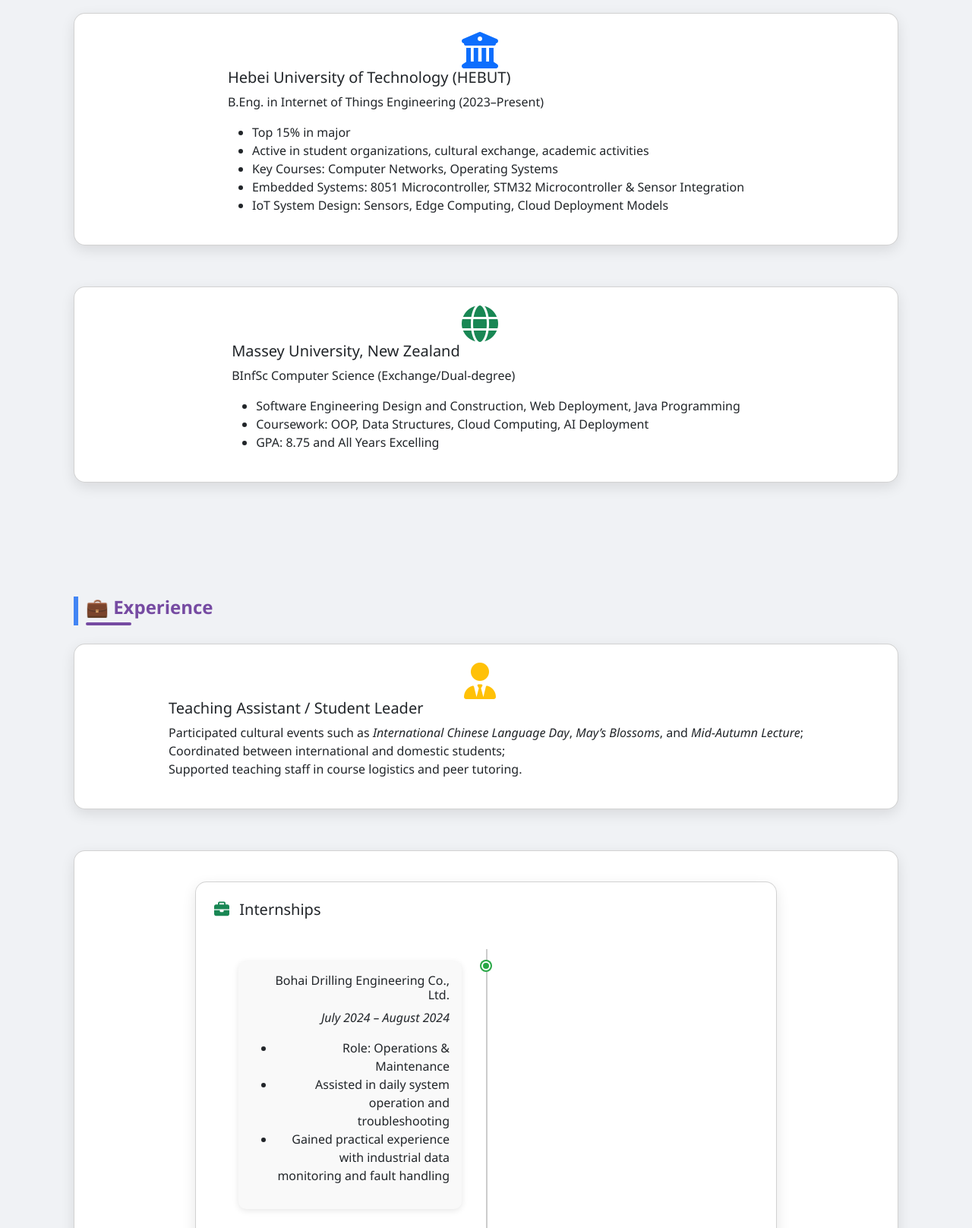
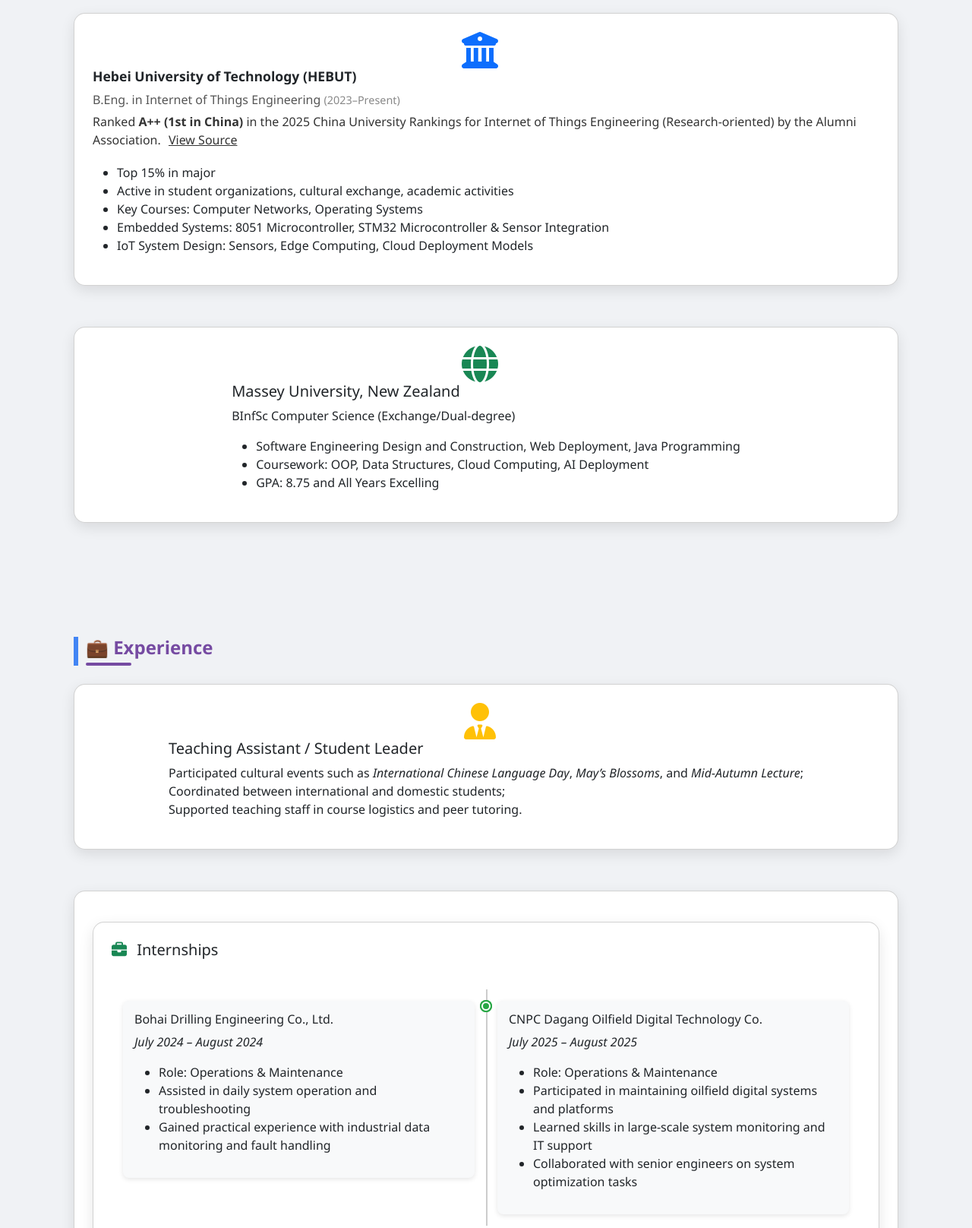
Before and after one commit to LemonnnnTea/LemonnnnTea, a plain HTML site: page index.html in a window 1280 px wide. Shown: the part 360-1976 px from the top of the page at 76% size. Drawn offline with nearby package versions, Linux system fonts and the light colour scheme.

```diff
--- a/index.html
+++ b/index.html
@@ -29,8 +29,16 @@
                     <i class="fas fa-university fa-3x text-primary"></i>
                 </div>
                 <div>
-                    <h5>Hebei University of Technology (HEBUT)</h5>
-                    <p>B.Eng. in Internet of Things Engineering (2023–Present)</p>
+                    <div class="education-item">
+                        <h5 class="edu-title">Hebei University of Technology (HEBUT)</h5>
+                        <p class="edu-degree">B.Eng. in Internet of Things Engineering <span class="edu-year">(2023–Present)</span></p>
+                        <p class="edu-highlight">
+                            Ranked <strong>A++ (1st in China)</strong> in the 2025 China University Rankings for
+                            Internet of Things Engineering (Research-oriented) by the Alumni Association.
+                            <a href="https://mp.weixin.qq.com/s/RLS0oxcilWGFw9s0cD6RoA" class="edu-link" target="_blank">View Source</a>
+                        </p>
+                    </div>
+
                     <ul>
                         <li>Top 15% in major</li>
                         <li>Active in student organizations, cultural exchange, academic activities</li>
--- a/style.css
+++ b/style.css
@@ -25,13 +25,7 @@
     border-radius: 10px;
     box-shadow: 0 2px 8px rgba(0,0,0,0.1);
 }
-.timeline-item.left {
-    left: 0;
-    text-align: right;
-}
-.timeline-item.right {
-    left: 50%;
-}
+
 .timeline-item::after {
     content: '';
     position: absolute;
@@ -145,3 +139,72 @@ section h2 {
     transform: scale(1.1);
     box-shadow: 0 4px 12px rgba(0,0,0,0.25);
 }
+
+.education-item {
+    margin-bottom: 1.2rem;
+}
+
+.edu-title {
+    font-weight: 600;
+    font-size: 1.1rem;
+}
+
+.edu-degree {
+    margin: 0.2rem 0;
+    color: #555;
+}
+
+.edu-year {
+    color: #888;
+    font-size: 0.9rem;
+}
+
+.edu-highlight {
+    margin: 0.3rem 0 0;
+    color: #333;
+    line-height: 1.5;
+}
+
+.edu-link {
+    margin-left: 6px;
+    text-decoration: underline;
+}
+
+/* 默认桌面端左右布局 */
+.timeline-item {
+    width: 50%;
+    position: relative;
+    padding: 15px;
+}
+
+.timeline-item.left {
+    float: left;
+    text-align: left;
+}
+
+.timeline-item.right {
+    float: right;
+    text-align: left;
+}
+
+/* 美化内容，可选 */
+.timeline-item .content {
+    background: #f8f9fa;
+    padding: 15px;
+    border-radius: 8px;
+    box-shadow: 0 2px 6px rgba(0,0,0,0.1);
+}
+
+/* ========= 手机版修正重点 ========= */
+@media (max-width: 768px) {
+    .timeline-item,
+    .timeline-item.left,
+    .timeline-item.right {
+        width: 100% !important;
+        float: none !important;
+        clear: both !important;   /* ✅ 防止第二条粘在右边 */
+        text-align: left !important;
+        margin-left: 0 !important;
+        margin-right: 0 !important;
+    }
+}
```
